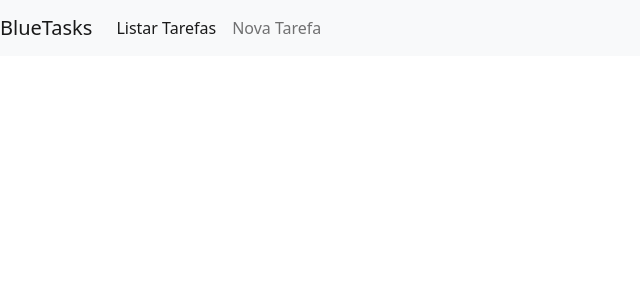
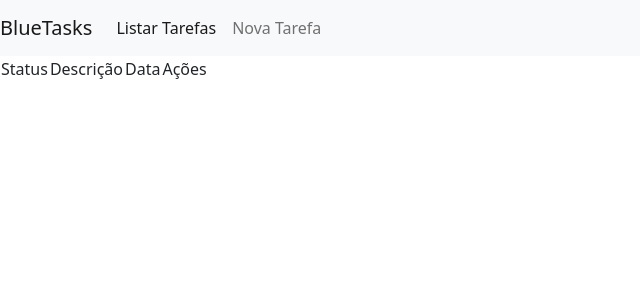
Before and after one commit to augustobellinaso/bluetasks, a React (Create React App) app in the folder bluetasks-frontend/: page / in a window 1280 px wide. Shown: the top 300 px of the page, without its empty margins (0-640 px from the left). Built offline with nearby package versions, Linux system fonts and the light colour scheme.

Commit message:
Criando a tabela com listagem de tarefas

```diff
--- a/bluetasks-frontend/src/App.js
+++ b/bluetasks-frontend/src/App.js
@@ -1,6 +1,7 @@
-import React, { Component } from 'react';
-import { BrowserRouter } from 'react-router-dom';
-import NavBar from './components/NavBar';
+import React, { Component } from "react";
+import { BrowserRouter } from "react-router-dom";
+import NavBar from "./components/NavBar";
+import TaskListTable from "./components/TaskListTable";
 
 class App extends Component {
   //constructor(props) {
@@ -12,6 +13,7 @@ class App extends Component {
       <BrowserRouter>
         <div className="App">
           <NavBar />
+          <TaskListTable />
         </div>
       </BrowserRouter>
     );
--- /dev/null
+++ b/bluetasks-frontend/src/components/TaskListTable.js
@@ -0,0 +1,39 @@
+import React, { Component } from "react";
+
+class TaskListTable extends Component {
+  render() {
+    return (
+      <table>
+        <TableHeader />
+
+        <TableBody />
+      </table>
+    );
+  }
+}
+
+const TableHeader = () => {
+  return (
+    <thead>
+      <tr>
+        <td>Status</td>
+        <td>Descrição</td>
+        <td>Data</td>
+        <td>Ações</td>
+      </tr>
+    </thead>
+  );
+};
+
+const TableBody = () => {
+  return (
+    <tr>
+      <td></td>
+      <td></td>
+      <td></td>
+      <td></td>
+    </tr>
+  );
+};
+
+export default TaskListTable;
```
Also changed, not shown: bluetasks-frontend/src/api/TaskService.js (added, +15 -0 lines).
